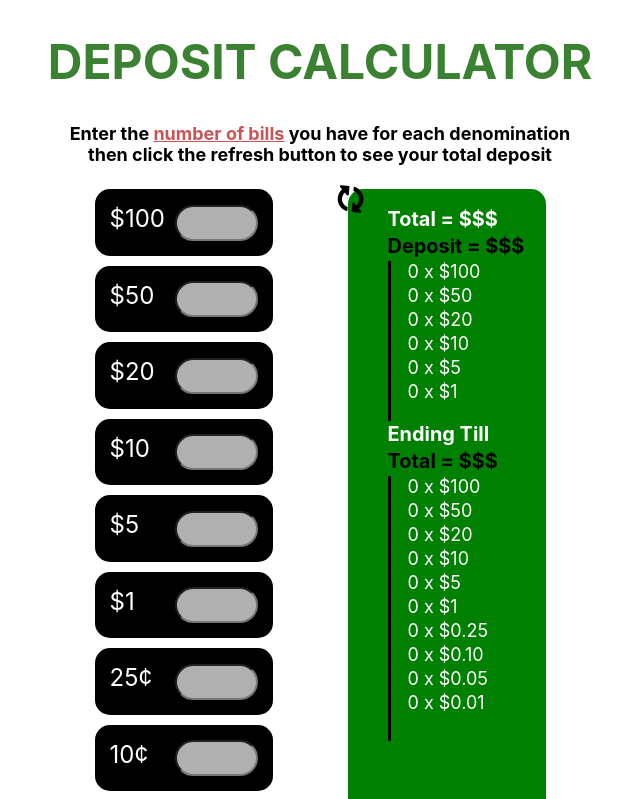
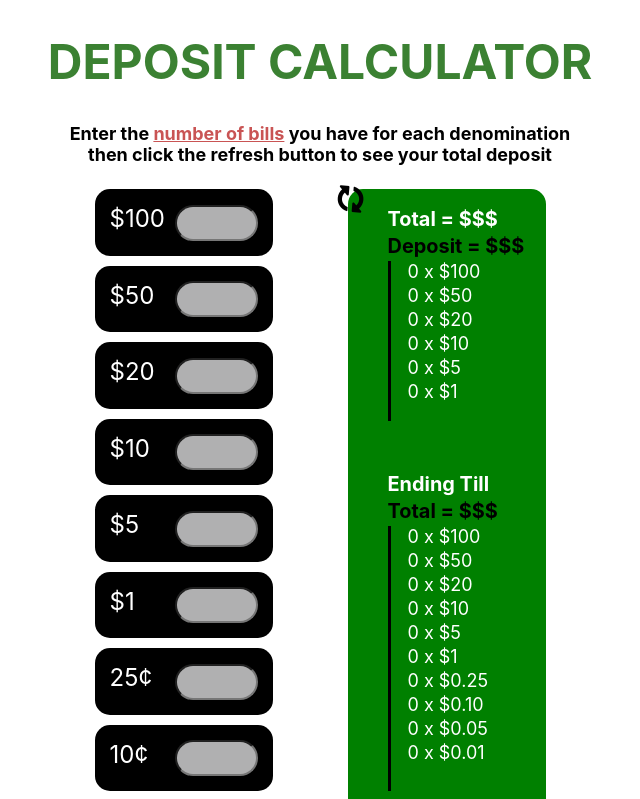
Before and after one commit to juliusg034/till-count-react, a React (Create React App) app: page / in a window 1280 px wide. Shown: the top 799 px of the page, without its empty margins (320-960 px from the left). Built offline with nearby package versions, Linux system fonts and the light colour scheme.

Commit message:
Change height of bill list

```diff
--- a/src/Components/BillList/BillList.css
+++ b/src/Components/BillList/BillList.css
@@ -2,12 +2,12 @@
   background-color: green;
   border-radius: 15px;
   width: 168px;
-  height: 620px;
+  height: 700px;
   position: relative;
   padding: 15px;
 }
 .top {
-  margin-bottom: 20px;
+  margin-bottom: 70px;
 }
 #refresh {
   position: absolute;
```
